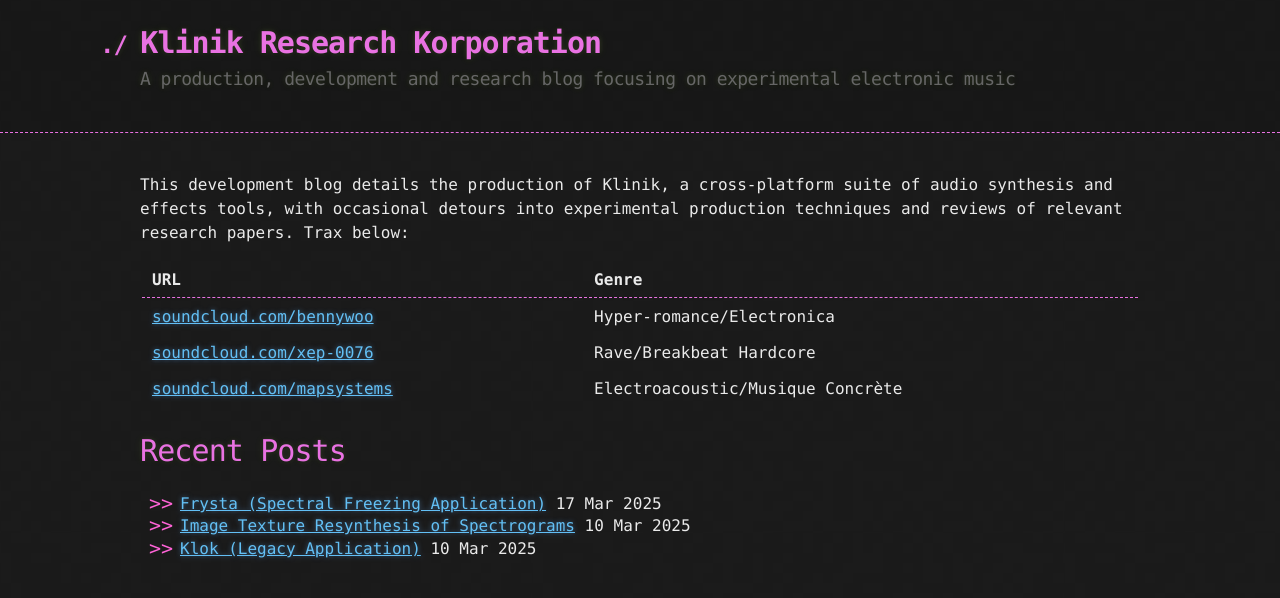
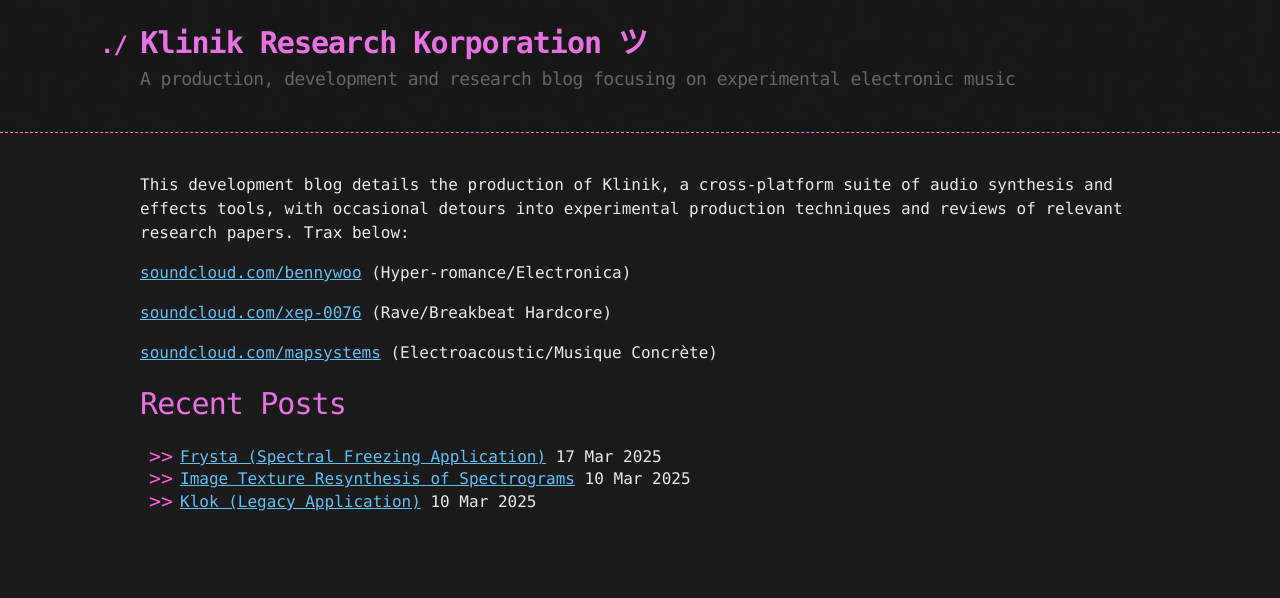
Before and after one commit to klinikaudio/klinikaudio.github.io, a Jekyll site: the page built from index.md, in a window 1280 px wide. Shown: the top 598 px of the page. Built offline with Jekyll 4.4.1, drawn with Linux system fonts in a browser that asks for light colours.

Commit message:
Add drafts. Remove table from front page

```diff
--- a/_config.yml
+++ b/_config.yml
@@ -1,4 +1,4 @@
-title: Klinik Research Korporation
+title: Klinik Research Korporation ツ
 description: A production, development and research blog focusing on experimental electronic music
 show_downloads: true
 google_analytics:
--- a/_sass/jekyll-theme-hacker.scss
+++ b/_sass/jekyll-theme-hacker.scss
@@ -66,9 +66,6 @@ header h1 {
   font-weight: bold;
   font-family: Monaco, "Bitstream Vera Sans Mono", "Lucida Console", Terminal, monospace;
   color: $conifer;//$header;
-  text-shadow: 0 1px 1px rgba(0, 0, 0, 0.1),
-               0 0 5px rgba(181, 232, 83, 0.1),
-               0 0 10px rgba(181, 232, 83, 0.1);
   letter-spacing: -1px;
   -webkit-font-smoothing: antialiased;
   @include media-max-width($container-max-width) {
@@ -110,9 +107,6 @@ h1, h2, h3, h4, h5, h6 {
   font-family: Monaco, "Bitstream Vera Sans Mono", "Lucida Console", Terminal, monospace;
   color: $header;
   letter-spacing: -0.03em;
-  text-shadow: 0 1px 1px rgba(0, 0, 0, 0.1),
-               0 0 5px rgba(181, 232, 83, 0.1),
-               0 0 10px rgba(181, 232, 83, 0.1);
 }
 
 #main_content h1 {
@@ -218,7 +212,6 @@ hr {
   font-weight: bold;
   font-size: 13px;
   text-decoration: none;
-  text-shadow: 0 -1px 0 rgba(0, 0, 0, 0.75);
   box-shadow: inset 0 1px 0 rgba(255, 255, 255, 0.05);
 }
 
@@ -245,7 +238,6 @@ hr {
 
 a {
   color: #63c0f5;
-  text-shadow: 0 0 5px rgba(104, 182, 255, 0.5);
 }
 
 /* Clearfix */
--- a/index.md
+++ b/index.md
@@ -4,11 +4,11 @@ layout: default
 
 This development blog details the production of Klinik, a cross-platform suite of audio synthesis and effects tools, with occasional detours into experimental production techniques and reviews of relevant research papers. Trax below:
 
-| URL      | Genre      |
-| ------------- | ------------- |
-| [soundcloud.com/bennywoo](https://www.soundcloud.com/bennywoo)  | Hyper-romance/Electronica |
-| [soundcloud.com/xep-0076](https://www.soundcloud.com/xep-0076) | Rave/Breakbeat Hardcore |
-| [soundcloud.com/mapsystems](https://www.soundcloud.com/mapsystems) | Electroacoustic/Musique Concrète |
+[soundcloud.com/bennywoo](https://www.soundcloud.com/bennywoo)  (Hyper-romance/Electronica)
+
+[soundcloud.com/xep-0076](https://www.soundcloud.com/xep-0076) (Rave/Breakbeat Hardcore)
+
+[soundcloud.com/mapsystems](https://www.soundcloud.com/mapsystems) (Electroacoustic/Musique Concrète)
 
 # Recent Posts
 
```
Also changed, not shown: _drafts/2025-04-11-wav2spec.markdown (added, +25 -0 lines).
